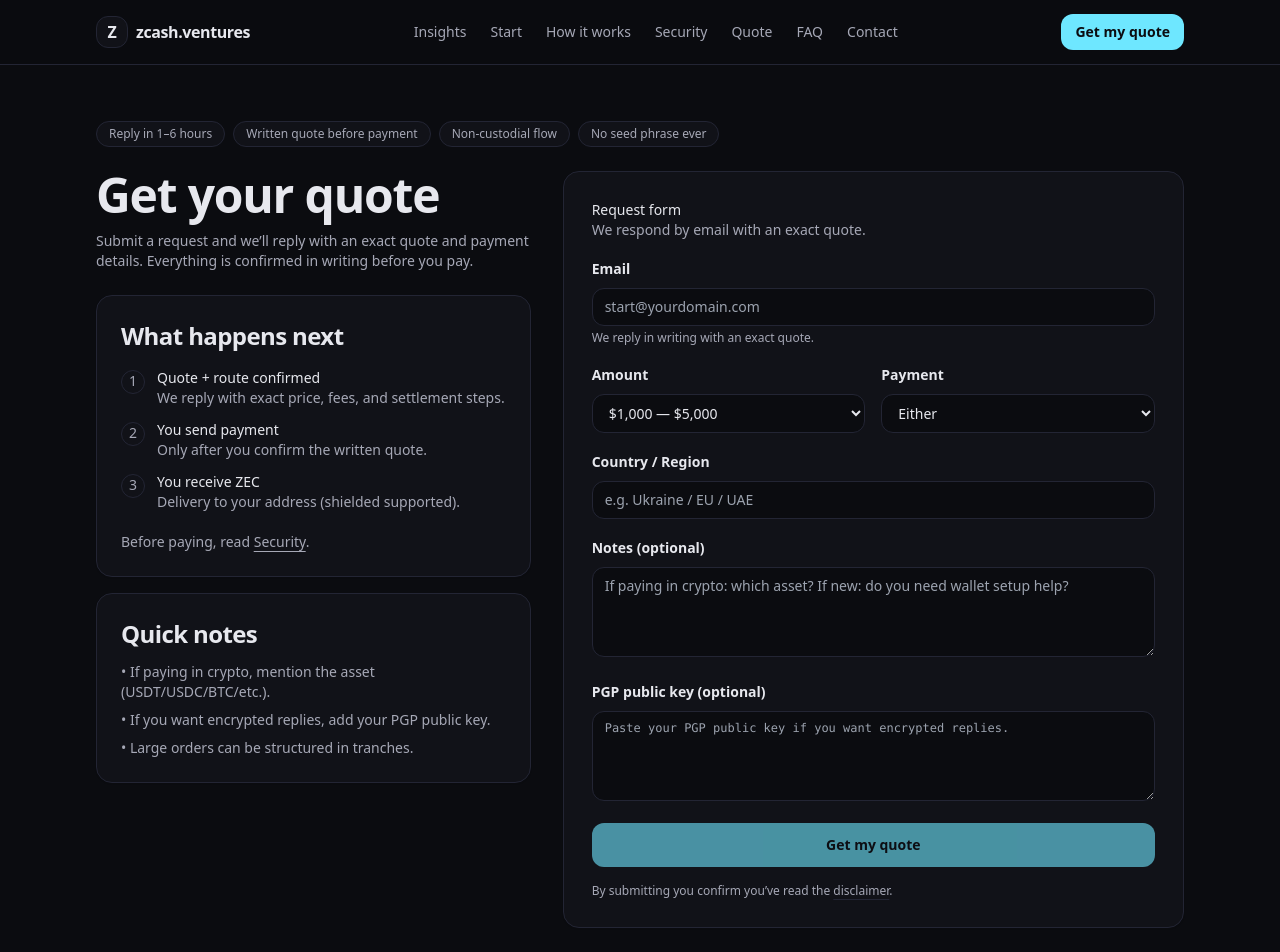
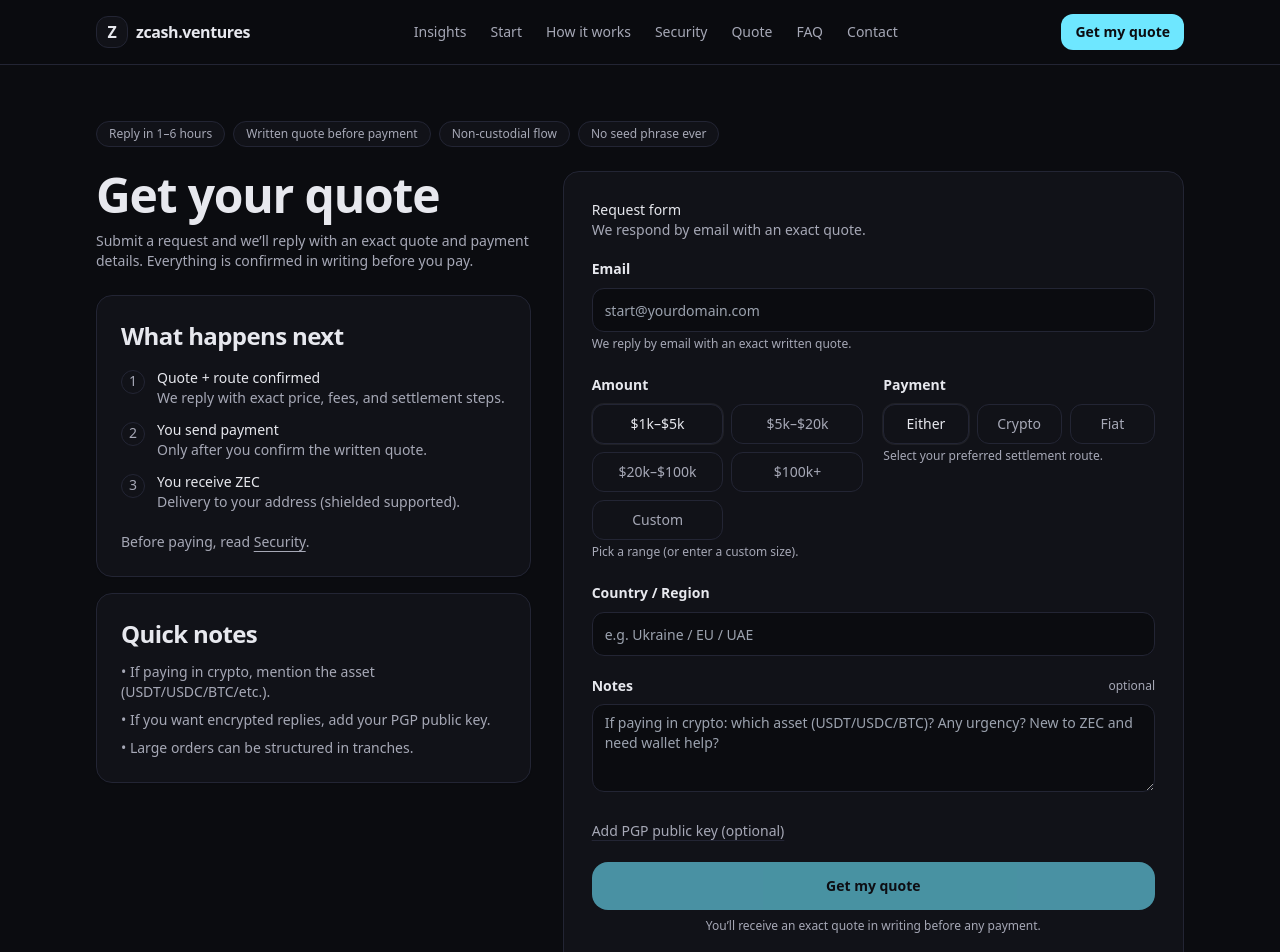
Before and after one commit to Gatsby01k/zcash-ventures, a Next.js app: page /start in a window 1280 px wide. Shown: the top 952 px of the page. Built offline with nearby package versions, Linux system fonts and the light colour scheme.

Commit message:
Update start-form.tsx

```diff
--- a/components/start-form.tsx
+++ b/components/start-form.tsx
@@ -1,32 +1,68 @@
 "use client";
 
-import { useMemo, useState } from "react";
+import React, { useMemo, useState } from "react";
 
 type Status = "idle" | "sending" | "sent" | "error";
 
 const AMOUNTS = [
-  { value: "1000-5000", label: "$1,000 — $5,000" },
-  { value: "5000-20000", label: "$5,000 — $20,000" },
-  { value: "20000-100000", label: "$20,000 — $100,000" },
-  { value: "100000+", label: "$100,000+" },
-  { value: "custom", label: "Custom" }
+  { value: "1000-5000", label: "$1k–$5k" },
+  { value: "5000-20000", label: "$5k–$20k" },
+  { value: "20000-100000", label: "$20k–$100k" },
+  { value: "100000+", label: "$100k+" },
+  { value: "custom", label: "Custom" },
 ] as const;
 
 const PAYMENT = [
+  { value: "both", label: "Either" },
+  { value: "crypto", label: "Crypto" },
   { value: "fiat", label: "Fiat" },
-  { value: "crypto", label: "Crypto" },
-  { value: "both", label: "Either" }
 ] as const;
+
+function cx(...xs: Array<string | false | null | undefined>) {
+  return xs.filter(Boolean).join(" ");
+}
+
+function SegButton({
+  active,
+  children,
+  onClick,
+}: {
+  active: boolean;
+  children: React.ReactNode;
+  onClick: () => void;
+}) {
+  return (
+    <button
+      type="button"
+      onClick={onClick}
+      className={cx(
+        "h-10 rounded-xl px-3 text-sm transition",
+        "border border-line",
+        active
+          ? "bg-card text-text shadow-[0_0_0_1px_rgba(255,255,255,0.06)]"
+          : "bg-transparent text-muted hover:text-text hover:bg-card/40"
+      )}
+    >
+      {children}
+    </button>
+  );
+}
 
 export function StartForm() {
   const [status, setStatus] = useState<Status>("idle");
+
   const [email, setEmail] = useState("");
   const [amount, setAmount] = useState<(typeof AMOUNTS)[number]["value"]>("1000-5000");
   const [customAmount, setCustomAmount] = useState("");
+
   const [payment, setPayment] = useState<(typeof PAYMENT)[number]["value"]>("both");
+
   const [country, setCountry] = useState("");
   const [notes, setNotes] = useState("");
+
+  const [showPgp, setShowPgp] = useState(false);
   const [pgp, setPgp] = useState("");
+
   const [hp, setHp] = useState(""); // honeypot
 
   const canSend = useMemo(() => {
@@ -38,7 +74,8 @@ export function StartForm() {
 
   async function onSubmit(e: React.FormEvent) {
     e.preventDefault();
-    if (!canSend) return;
+    if (!canSend || status === "sending" || status === "sent") return;
+
     setStatus("sending");
 
     try {
@@ -52,9 +89,9 @@ export function StartForm() {
           payment,
           country,
           notes,
-          pgp,
-          hp
-        })
+          pgp: showPgp ? pgp : "",
+          hp,
+        }),
       });
 
       if (!res.ok) throw new Error("Request failed");
@@ -64,19 +101,28 @@ export function StartForm() {
     }
   }
 
+  const inputBase =
+    "mt-2 h-11 w-full rounded-xl border border-line bg-bg px-3 text-sm outline-none " +
+    "focus:ring-2 focus:ring-accent/30 focus:border-accent/60";
+
+  const textAreaBase =
+    "mt-2 w-full rounded-xl border border-line bg-bg px-3 py-2 text-sm outline-none " +
+    "focus:ring-2 focus:ring-accent/30 focus:border-accent/60";
+
   return (
-    <form onSubmit={onSubmit} className="space-y-4">
+    <form onSubmit={onSubmit} className="space-y-5">
+      {/* Email */}
       <div>
         <label className="text-sm font-semibold">Email</label>
         <input
-          className="mt-2 w-full rounded-xl border border-line bg-bg px-3 py-2 text-sm outline-none focus:border-accent"
+          className={inputBase}
           placeholder="start@yourdomain.com"
           value={email}
           onChange={(e) => setEmail(e.target.value)}
           inputMode="email"
           autoComplete="email"
         />
-        <div className="mt-1 text-xs text-muted">We reply in writing with an exact quote.</div>
+        <div className="mt-1 text-xs text-muted">We reply by email with an exact written quote.</div>
       </div>
 
       {/* Honeypot field (hidden from humans) */}
@@ -85,50 +131,50 @@ export function StartForm() {
         <input value={hp} onChange={(e) => setHp(e.target.value)} />
       </div>
 
-      <div className="grid gap-4 md:grid-cols-2">
+      {/* Amount + Payment */}
+      <div className="grid gap-5 md:grid-cols-2">
+        {/* Amount */}
         <div>
           <label className="text-sm font-semibold">Amount</label>
-          <select
-            className="mt-2 w-full rounded-xl border border-line bg-bg px-3 py-2 text-sm outline-none focus:border-accent"
-            value={amount}
-            onChange={(e) => setAmount(e.target.value as any)}
-          >
+          <div className="mt-2 grid grid-cols-2 gap-2">
             {AMOUNTS.map((a) => (
-              <option key={a.value} value={a.value}>
+              <SegButton key={a.value} active={amount === a.value} onClick={() => setAmount(a.value)}>
                 {a.label}
-              </option>
+              </SegButton>
             ))}
-          </select>
+          </div>
+
           {amount === "custom" && (
             <input
-              className="mt-2 w-full rounded-xl border border-line bg-bg px-3 py-2 text-sm outline-none focus:border-accent"
-              placeholder="e.g. $37,500"
+              className={cx(inputBase, "mt-2")}
+              placeholder="e.g. $37,500 or 500 ZEC"
               value={customAmount}
               onChange={(e) => setCustomAmount(e.target.value)}
             />
           )}
+
+          <div className="mt-1 text-xs text-muted">Pick a range (or enter a custom size).</div>
         </div>
 
+        {/* Payment */}
         <div>
           <label className="text-sm font-semibold">Payment</label>
-          <select
-            className="mt-2 w-full rounded-xl border border-line bg-bg px-3 py-2 text-sm outline-none focus:border-accent"
-            value={payment}
-            onChange={(e) => setPayment(e.target.value as any)}
-          >
+          <div className="mt-2 grid grid-cols-3 gap-2">
             {PAYMENT.map((p) => (
-              <option key={p.value} value={p.value}>
+              <SegButton key={p.value} active={payment === p.value} onClick={() => setPayment(p.value)}>
                 {p.label}
-              </option>
+              </SegButton>
             ))}
-          </select>
+          </div>
+          <div className="mt-1 text-xs text-muted">Select your preferred settlement route.</div>
         </div>
       </div>
 
+      {/* Country */}
       <div>
         <label className="text-sm font-semibold">Country / Region</label>
         <input
-          className="mt-2 w-full rounded-xl border border-line bg-bg px-3 py-2 text-sm outline-none focus:border-accent"
+          className={inputBase}
           placeholder="e.g. Ukraine / EU / UAE"
           value={country}
           onChange={(e) => setCountry(e.target.value)}
@@ -136,30 +182,50 @@ export function StartForm() {
         />
       </div>
 
+      {/* Notes */}
       <div>
-        <label className="text-sm font-semibold">Notes (optional)</label>
+        <div className="flex items-center justify-between">
+          <label className="text-sm font-semibold">Notes</label>
+          <span className="text-xs text-muted">optional</span>
+        </div>
         <textarea
-          className="mt-2 min-h-[90px] w-full rounded-xl border border-line bg-bg px-3 py-2 text-sm outline-none focus:border-accent"
-          placeholder="If paying in crypto: which asset? If new: do you need wallet setup help?"
+          className={cx(textAreaBase, "min-h-[88px]")}
+          placeholder="If paying in crypto: which asset (USDT/USDC/BTC)? Any urgency? New to ZEC and need wallet help?"
           value={notes}
           onChange={(e) => setNotes(e.target.value)}
         />
       </div>
 
+      {/* PGP collapsible */}
       <div>
-        <label className="text-sm font-semibold">PGP public key (optional)</label>
+        <button
+          type="button"
+          onClick={() => setShowPgp((v) => !v)}
+          className="text-sm text-muted underline decoration-line underline-offset-4 hover:text-text hover:decoration-accent"
+        >
+          {showPgp ? "Hide PGP public key" : "Add PGP public key (optional)"}
+        </button>
+
+        {showPgp && (
           <textarea
-          className="mt-2 min-h-[90px] w-full rounded-xl border border-line bg-bg px-3 py-2 text-sm font-mono text-xs outline-none focus:border-accent"
-          placeholder="Paste your PGP public key if you want encrypted replies."
+            className={cx(textAreaBase, "mt-2 min-h-[120px] font-mono text-xs")}
+            placeholder="Paste your PGP public key for encrypted replies."
             value={pgp}
             onChange={(e) => setPgp(e.target.value)}
           />
+        )}
       </div>
 
+      {/* Submit */}
+      <div>
         <button
           type="submit"
           disabled={!canSend || status === "sending" || status === "sent"}
-        className="inline-flex w-full items-center justify-center rounded-xl bg-accent px-4 py-3 text-sm font-semibold text-bg disabled:opacity-60"
+          className={cx(
+            "h-12 w-full rounded-2xl px-4 text-sm font-semibold transition",
+            "bg-accent text-bg",
+            "hover:opacity-95 disabled:opacity-60"
+          )}
         >
           {status === "idle" && "Get my quote"}
           {status === "sending" && "Sending…"}
@@ -167,18 +233,45 @@ export function StartForm() {
           {status === "error" && "Error — try again"}
         </button>
 
+        <div className="mt-2 text-center text-xs text-muted">
+          You’ll receive an exact quote in writing before any payment.
+        </div>
+      </div>
+
+      {/* Success box */}
       {status === "sent" && (
-        <div className="rounded-xl border border-line bg-bg p-4 text-sm text-muted">
-          <div className="font-semibold text-text">Submitted.</div>
-          <div className="mt-1">
-            Next: watch your inbox for the written quote + payment details. Before paying, read the{" "}
-            <a className="underline decoration-line underline-offset-4 hover:decoration-accent" href="/security">security checklist</a>.
+        <div className="rounded-2xl border border-line bg-bg p-4 text-sm">
+          <div className="font-semibold text-text">Request received.</div>
+          <div className="mt-1 text-muted">
+            Next: check your inbox for the written quote + payment details. Before paying, read the{" "}
+            <a
+              className="underline decoration-line underline-offset-4 hover:decoration-accent"
+              href="/security"
+            >
+              security checklist
+            </a>
+            .
           </div>
         </div>
       )}
 
+      {/* Error hint */}
+      {status === "error" && (
+        <div className="rounded-2xl border border-line bg-bg p-4 text-sm text-muted">
+          Couldn’t submit. Try again — or use{" "}
+          <a className="underline decoration-line underline-offset-4 hover:decoration-accent" href="/contact">
+            contact
+          </a>
+          .
+        </div>
+      )}
+
       <p className="text-xs text-muted">
-        By submitting you confirm you’ve read the <a className="underline decoration-line underline-offset-4 hover:decoration-accent" href="/disclaimer">disclaimer</a>.
+        By submitting you confirm you’ve read the{" "}
+        <a className="underline decoration-line underline-offset-4 hover:decoration-accent" href="/disclaimer">
+          disclaimer
+        </a>
+        .
       </p>
     </form>
   );
```
Lines whose indentation alone changed are shown as unchanged.
